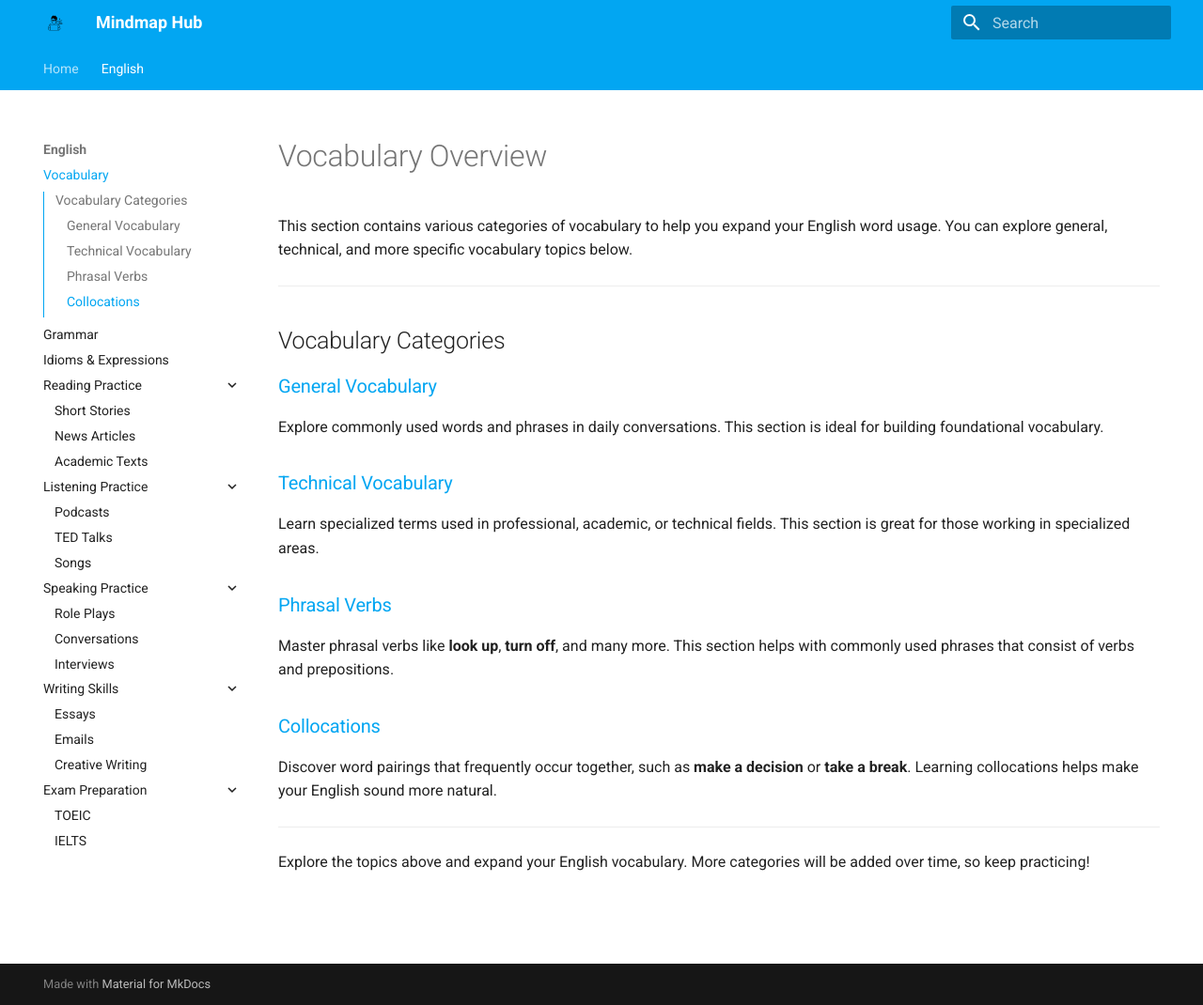
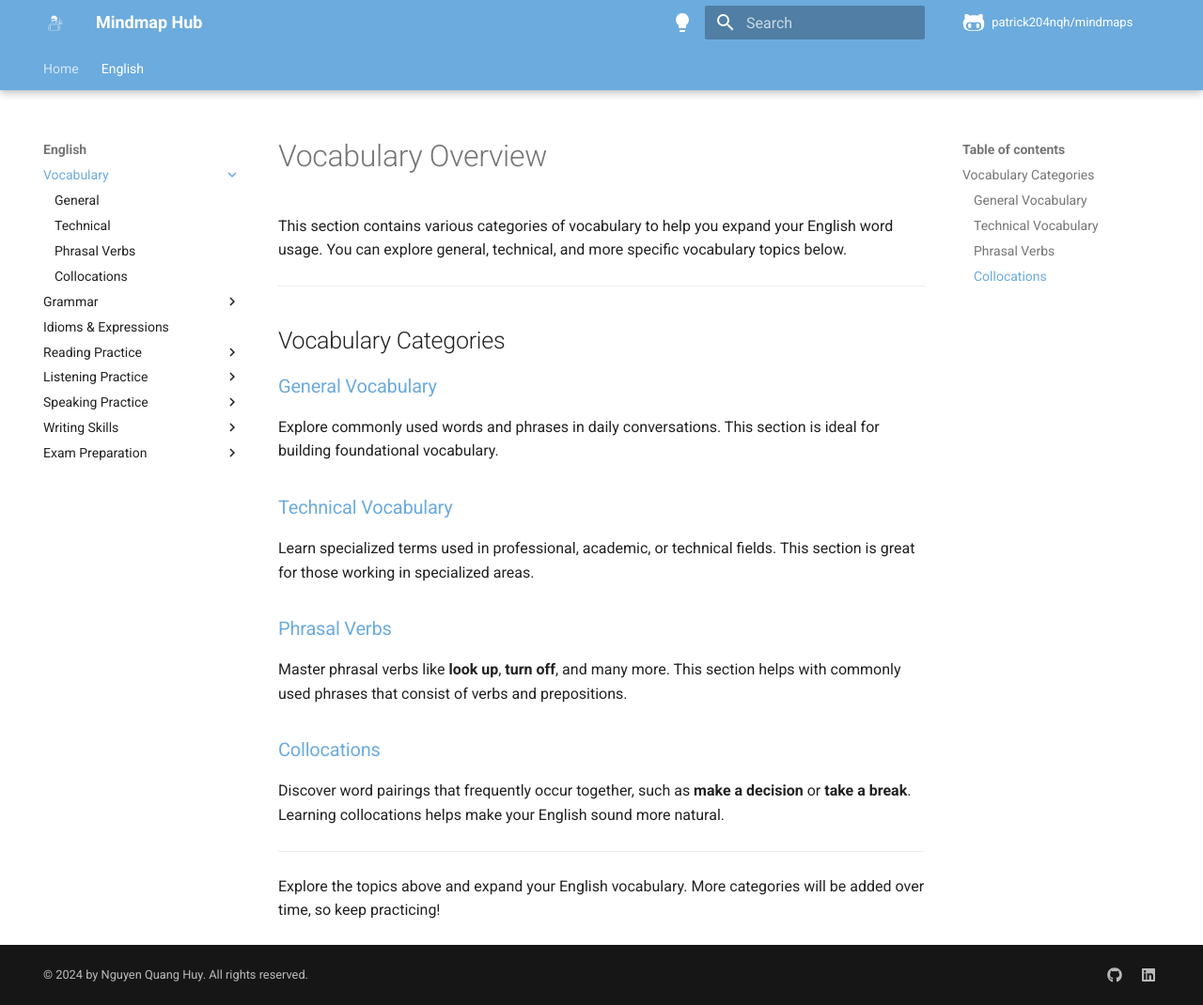
Before and after one commit to patrick204nqh/mindmaps, an MkDocs documentation site: the page built from docs/english/vocabulary/index.md, in a window 1280 px wide and 1070 px high. Shown: the whole window at 94% size. Built offline with MkDocs 1.6.1 and Material for MkDocs 9.7.7, drawn with Linux system fonts in a browser that asks for light colours; comment, search, counter and statistics services are not loaded.

Commit message:
Update .gitignore, requirements.txt, .vscode/settings.json, and extra.css

```diff
--- /dev/null
+++ b/docs/assets/stylesheets/extra.css
@@ -0,0 +1,12 @@
+:root {
+  --md-primary-fg-color:               #6CABDD;
+  --md-primary-fg-color--light:        #8CC1E5;
+  --md-primary-fg-color--dark:         #4A8AB5;
+  --md-primary-bg-color:               #FFFFFF;
+  --md-primary-bg-color--light:        rgba(255, 255, 255, 0.7);
+
+  --md-accent-fg-color:                #6CABDD;
+  --md-accent-fg-color--transparent:   rgba(108, 171, 221, 0.1);
+  --md-accent-bg-color:                #FFFFFF;
+  --md-accent-bg-color--light:         rgba(255, 255, 255, 0.7);
+}
--- a/mkdocs.yaml
+++ b/mkdocs.yaml
@@ -1,31 +1,67 @@
 site_name: Mindmap Hub
+copyright: "© 2024 by Nguyen Quang Huy. All rights reserved."
+repo_url: https://github.com/patrick204nqh/mindmaps
+repo_name: patrick204nqh/mindmaps
 theme:
   name: material
   palette:
-    scheme: default
-    primary: light-blue
-    accent: amber
+    # Palette toggle for light mode
+    - scheme: default
+      toggle:
+        icon: material/lightbulb
+        name: Switch to dark mode
+      primary: custom
+      accent: custom
+
+    # Palette toggle for dark mode
+    - scheme: slate
+      toggle:
+        icon: material/lightbulb-outline
+        name: Switch to light mode
+      primary: custom
+      accent: custom
+
   font:
     text: Roboto
     code: Roboto Mono
-  logo: images/logo.svg
-  favicon: images/favicon.ico
+
+  logo: assets/images/logo.svg
+  favicon: assets/images/favicon.ico
   icon:
     logo: material/cloudsync
+    repo: fontawesome/brands/github-alt
 
   features:
-    - navigation.expand
-    - toc.integrate
-    - tabs
-    - offline
-    - optimize
+    - search.suggest
+    - search.highlight
+    - search.share
+    - navigation.instant
+    - navigation.tracking
+    - navigation.tabs
+    - navigation.tabs.sticky
+    - navigation.tabs.section
+    - navigation.indexes
+    # - navigation.expand
+    # - navigation.footer
+    # - header.autohide
+    - content.code.copy
+    - content.code.edit
+    - content.code.view
+    # - toc.integrate
+    # - tabs
 
 plugins:
-  - search
-  - minify
-  # - glightbox
-  # - section-index
-  - mermaid2
+  - search:
+      prebuild_index: true
+  - group:
+      plugins:
+        - search
+        - blog
+        - offline
+        - social
+        - tags
+        - sitemap
+        - redirect
   - markmap:
       base_path: docs
       encoding: utf-8
@@ -39,9 +75,24 @@
 
   # English Section
   - English:
-    - Vocabulary: english/vocabulary.md
-    - Grammar: english/grammar.md
-    - Idioms & Expressions: english/idioms_expressions.md
+    - Vocabulary:
+      - english/vocabulary/index.md
+      - General: english/vocabulary/general.md
+      - Technical: english/vocabulary/technical.md
+      - Phrasal Verbs: english/vocabulary/phrasal_verbs.md
+      - Collocations: english/vocabulary/collocations.md
+    - Grammar:
+      - english/grammar/index.md
+      - Tenses: english/grammar/tenses.md
+      - Conditionals: english/grammar/conditionals.md
+      - Modals: english/grammar/modals.md
+      - Articles: english/grammar/articles.md
+      - Sentence Structure: english/grammar/sentence_structure.md
+      - Passive Voice: english/grammar/passive_voice.md
+      - Prepositions: english/grammar/prepositions.md
+      - Conjunctions: english/grammar/conjunctions.md
+    - Idioms & Expressions:
+      - english/idioms_expressions/index.md
     - Reading Practice:
       - Short Stories: english/reading_practice/short_stories.md
       - News Articles: english/reading_practice/news_articles.md
@@ -79,4 +130,24 @@
   #     - Vue.js: technical/frontend/vue.md
   #   - Databases:
   #     - PostgreSQL: technical/databases/postgresql.md
-  #     - Redis: technical/databases/redis.md
+
+markdown_extensions:
+  - toc:
+      permalink: true
+  - admonition
+  - footnotes
+  - def_list
+  - pymdownx.highlight
+  - pymdownx.superfences
+  - pymdownx.details
+
+extra:
+  social:
+    - icon: fontawesome/brands/github
+      link: https://github.com/patrick204nqh
+    - icon: fontawesome/brands/linkedin
+      link: https://linkedin.com/in/patrick204nqh
+  generator: false
+
+extra_css:
+  - assets/stylesheets/extra.css
--- a/requirements.txt
+++ b/requirements.txt
@@ -1,7 +1,3 @@
 mkdocs
 mkdocs-material
-mkdocs-minify-plugin
-# mkdocs-glightbox
-# mkdocs-section-index
-mkdocs-mermaid2-plugin
 mkdocs-markmap
```
Also changed, not shown: docs/assets/images/favicon.ico (renamed from docs/images/favicon.ico), docs/assets/images/logo.svg, docs/english/grammar/index.md (renamed from docs/english/grammar.md), docs/english/idioms_expressions/index.md (renamed from docs/english/idioms_expressions.md), docs/english/vocabulary/index.md (renamed from docs/english/vocabulary.md), 1 other file.
